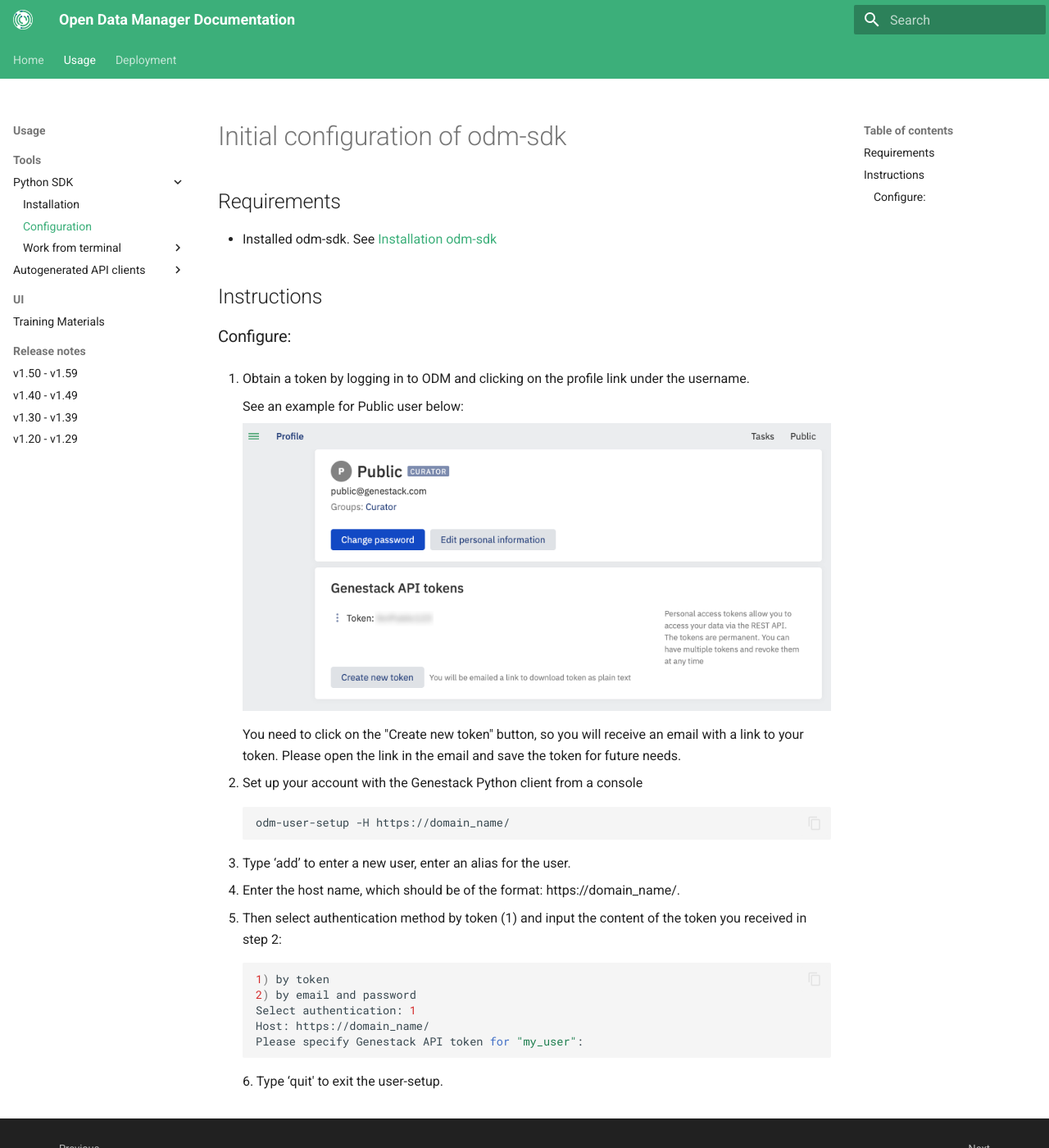
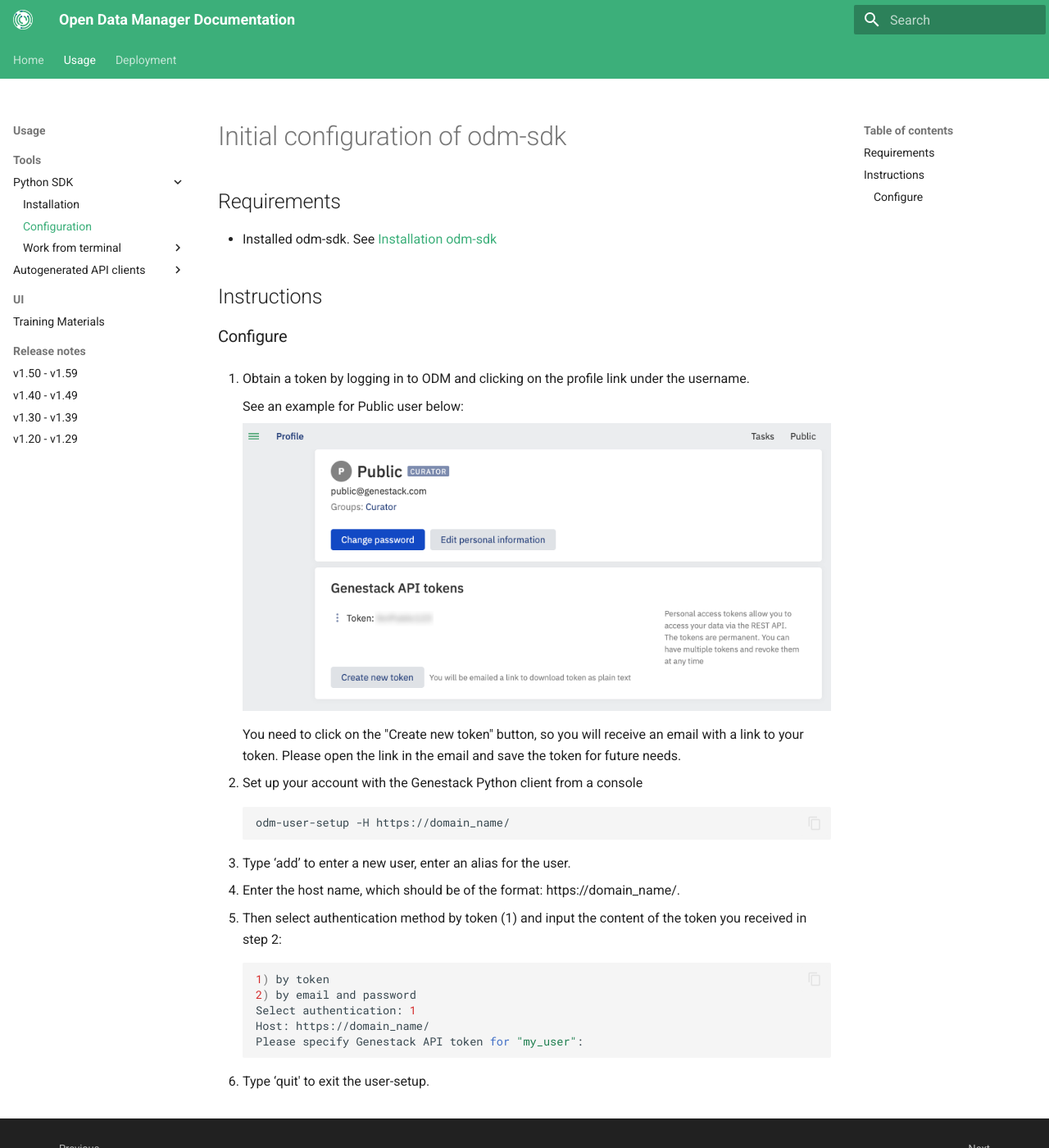
Before and after one commit to genestack/admin-docs, an MkDocs documentation site: the page built from docs/usage/tools/odm-sdk/configuration.md, in a window 1280 px wide and 1400 px high. Shown: the whole window at 82% size. Built offline with MkDocs 1.6.1 and Material for MkDocs 9.7.7, drawn with Linux system fonts in a browser that asks for light colours; the version menu is left out.

````diff
--- a/docs/usage/tools/odm-sdk/configuration.md
+++ b/docs/usage/tools/odm-sdk/configuration.md
@@ -1,11 +1,12 @@
 # Initial configuration of odm-sdk
 
 ## Requirements
+
 - Installed odm-sdk. See [Installation odm-sdk](./installation.md)
 
 ## Instructions
 
-### Configure:
+### Configure
 
 1. Obtain a token by logging in to ODM and clicking on the profile link under the username.
 
@@ -33,4 +34,5 @@
     Host: https://domain_name/
     Please specify Genestack API token for "my_user":
     ```
+
 6. Type ‘quit' to exit the user-setup.
````
Also changed, not shown: docs/usage/tools/odm-api/data-retrieving.md (+1 -0 lines), docs/usage/tools/odm-api/installation.md (+1 -2 lines), docs/usage/tools/odm-sdk/installation.md (+1 -2 lines), docs/usage/release-notes/v1.50-v1.59.md (line endings or trailing spaces).
